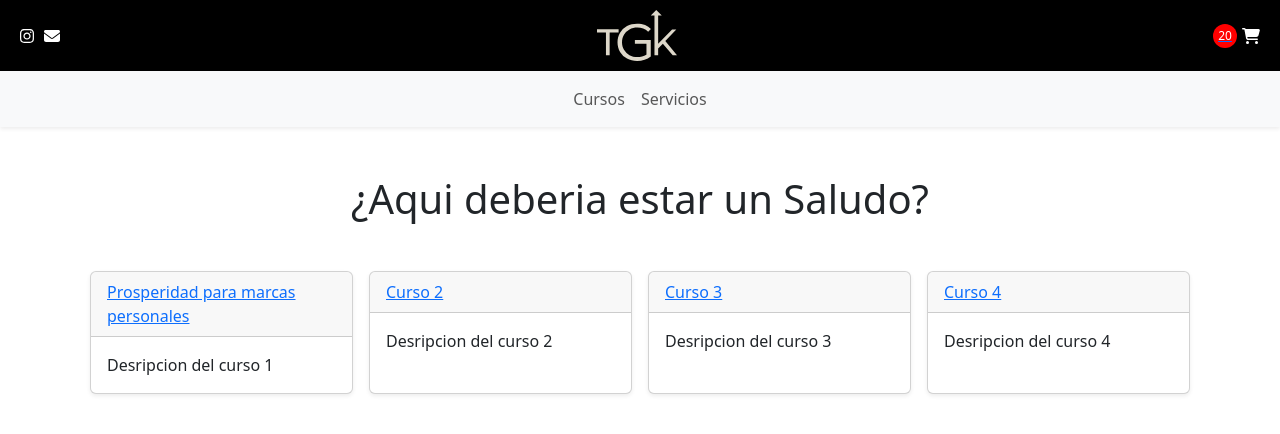
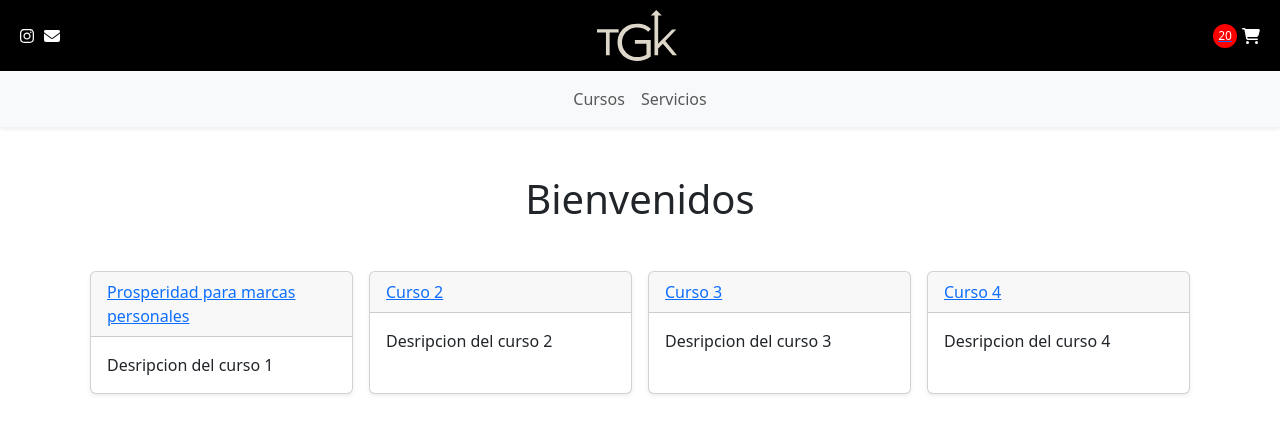
Before and after one commit to Jarrioja/reactjs-ecommerce, a React (Vite) app: page / in a window 1280 px wide. Shown: the top 434 px of the page. Built offline with nearby package versions, Linux system fonts and the light colour scheme.

Commit message:
change grettings

```diff
--- a/src/App.jsx
+++ b/src/App.jsx
@@ -20,15 +20,11 @@ function App() {
         <Routes>
           <Route
             path='/'
-            element={
-              <ItemListContainer greeting='¿Aqui deberia estar un Saludo?' />
-            }
+            element={<ItemListContainer greeting='Bienvenidos' />}
           />
           <Route
             path='/categoria/:categoria'
-            element={
-              <ItemListContainer greeting='¿Aqui deberia estar un Saludo?' />
-            }
+            element={<ItemListContainer greeting='Cursos disponibles' />}
           />
           <Route path='/detail/:productId' element={<ItemDetailContainer />} />
           <Route path='/cart' element={<CartContainer />} />
```
